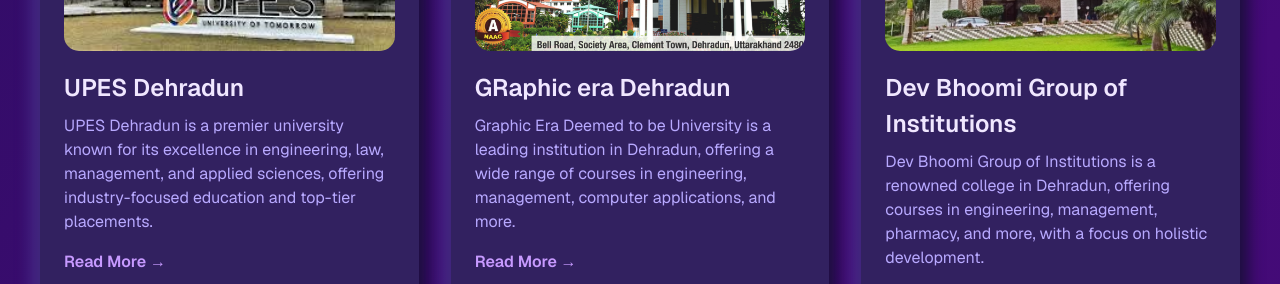
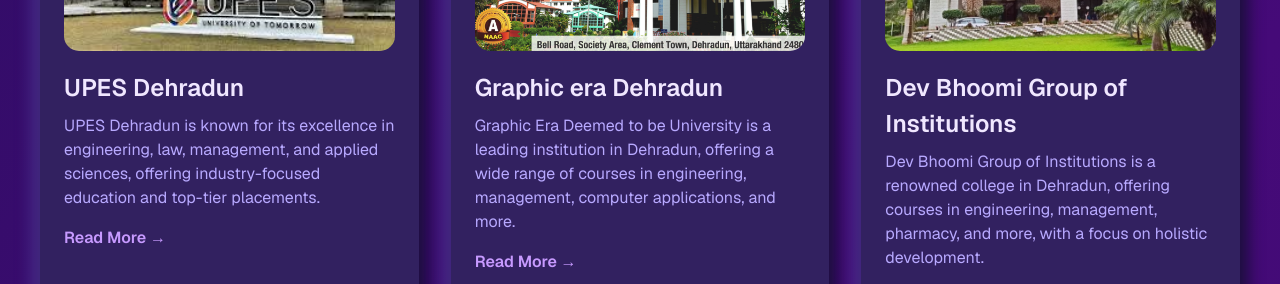
Before and after one commit to Dev-Shannn/doon-blog, a Next.js app: page / in a window 1280 px wide. Shown: the part 1162-1446 px from the top of the page. Built offline with nearby package versions, Linux system fonts and the light colour scheme.

Commit message:
testig comit

```diff
--- a/src/app/component/featuredblog.tsx
+++ b/src/app/component/featuredblog.tsx
@@ -7,13 +7,13 @@ const featuredBlogs = [
   {
     id: 1,
     title: "UPES Dehradun ",
-    description: "UPES Dehradun is a premier university known for its excellence in engineering, law, management, and applied sciences, offering industry-focused education and top-tier placements.",
+    description: "UPES Dehradun is known for its excellence in engineering, law, management, and applied sciences, offering industry-focused education and top-tier placements.",
     image: "/college1.jpg",
     link: "/blog/top-10-colleges-dehradun",
   },
   {
     id: 2,
-    title: "GRaphic era Dehradun",
+    title: "Graphic era Dehradun",
     description: "Graphic Era Deemed to be University is a leading institution in Dehradun, offering a wide range of courses in engineering, management, computer applications, and more.",
     image: "/college2.jpg",
     link: "/blog/why-study-in-dehradun",
```
